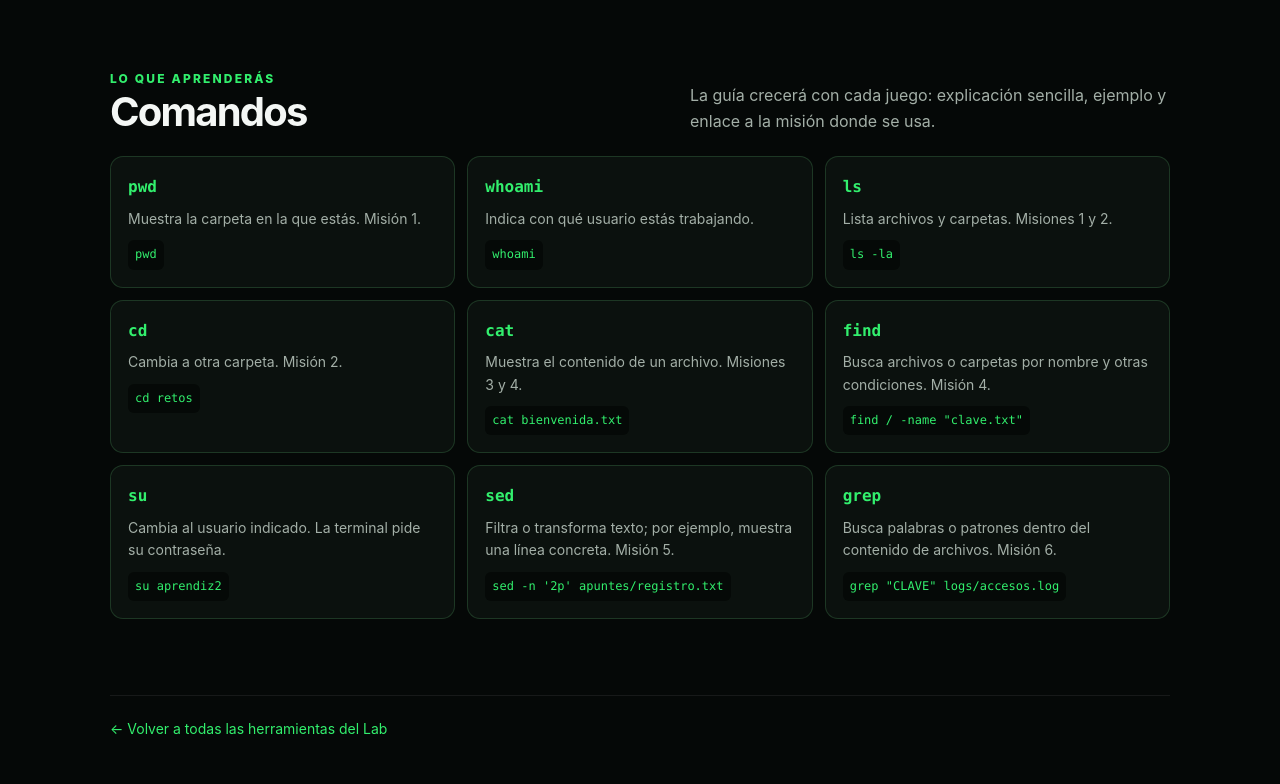
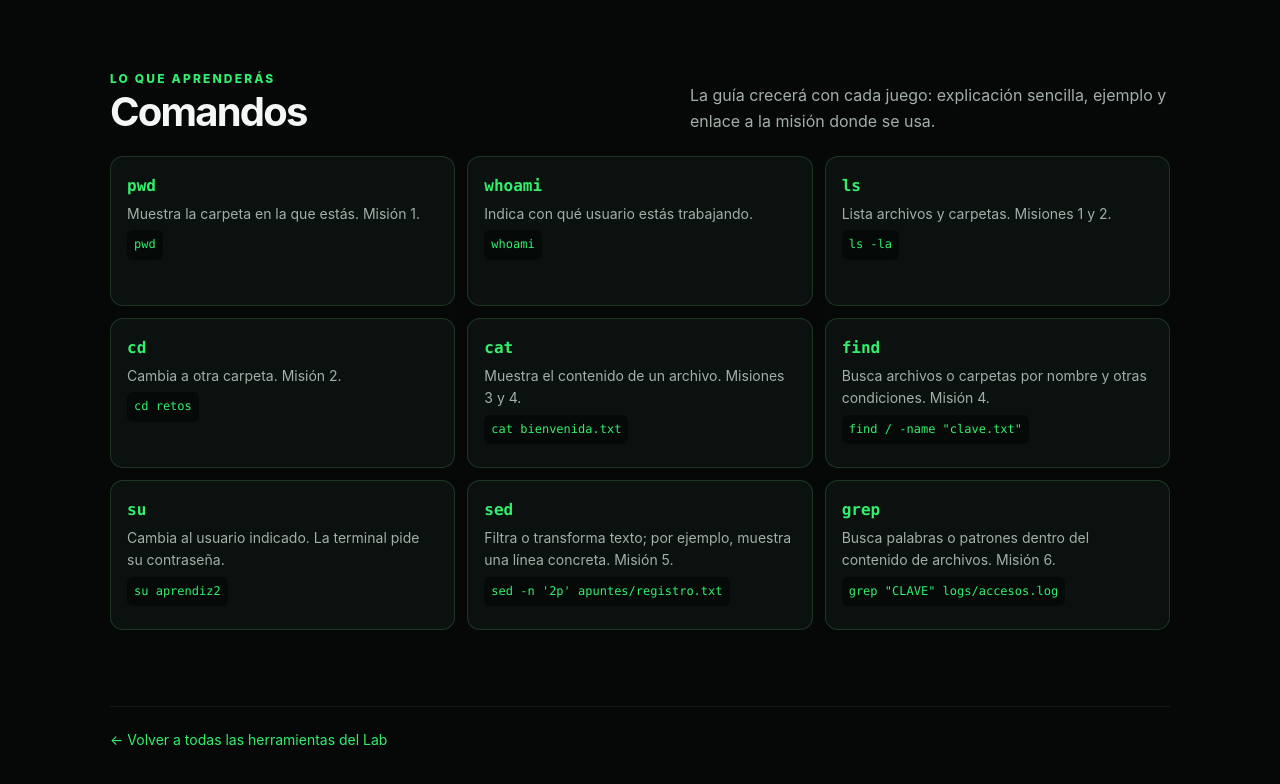
Before and after one commit to charyster/charyster.github.io, a plain HTML site: page lab/linux/index.html in a window 1280 px wide. Shown: the part 1508-2292 px from the top of the page. Drawn offline with Linux system fonts and the light colour scheme.

Commit message:
Tighten Linux command cards

```diff
--- a/lab/linux/index.html
+++ b/lab/linux/index.html
@@ -84,12 +84,12 @@
       .terminal-input { width: 100%; min-width: 0; border: 0; outline: 0; background: transparent; color: var(--text); font: 14px var(--mono); }
       .terminal-form button { border: 1px solid rgba(50,239,109,.35); border-radius: 8px; padding: 8px 12px; background: rgba(50,239,109,.1); color: var(--green); font: 700 13px inherit; cursor: pointer; }
       .terminal-form button:hover { background: rgba(50,239,109,.18); }
-      .command-grid { display: grid; grid-template-columns: repeat(3, minmax(0, 1fr)); gap: 12px; }
-      .command-card { padding: 17px; border: 1px solid var(--line); border-radius: 13px; background: var(--surface); }
+      .command-grid { display: grid; grid-template-columns: repeat(3, minmax(0, 1fr)); grid-auto-rows: minmax(150px, 1fr); gap: 12px; }
+      .command-card { min-height: 150px; display: flex; flex-direction: column; align-items: flex-start; padding: 16px; border: 1px solid var(--line); border-radius: 13px; background: var(--surface); }
       code, .command-example { color: var(--green); font-family: var(--mono); }
       .command-card code { font-size: 16px; font-weight: 750; }
-      .command-card p { margin: 8px 0 0; font-size: 14px; }
-      .command-example { display: inline-block; margin-top: 10px; border-radius: 6px; padding: 5px 7px; background: #050907; font-size: 12px; }
+      .command-card p { margin: 4px 0 0; font-size: 14px; }
+      .command-example { display: inline-block; margin-top: 5px; border-radius: 6px; padding: 5px 7px; background: #050907; font-size: 12px; }
       footer { margin-top: 76px; padding-top: 22px; border-top: 1px solid rgba(255,255,255,.07); color: #9ba69f; font-size: 14px; }
       footer a { text-decoration: none; }
       @media (max-width: 760px) {
@@ -103,6 +103,8 @@
         .shell { width: min(100% - 30px, 1060px); }
         main { padding-top: 38px; }
         .card-grid, .command-grid { grid-template-columns: 1fr; }
+        .command-grid { grid-auto-rows: minmax(132px, 1fr); }
+        .command-card { min-height: 132px; }
         .card { padding: 18px; }
         .card-top { flex-wrap: wrap; }
         .terminal-output { height: 220px; font-size: 13px; }
```
